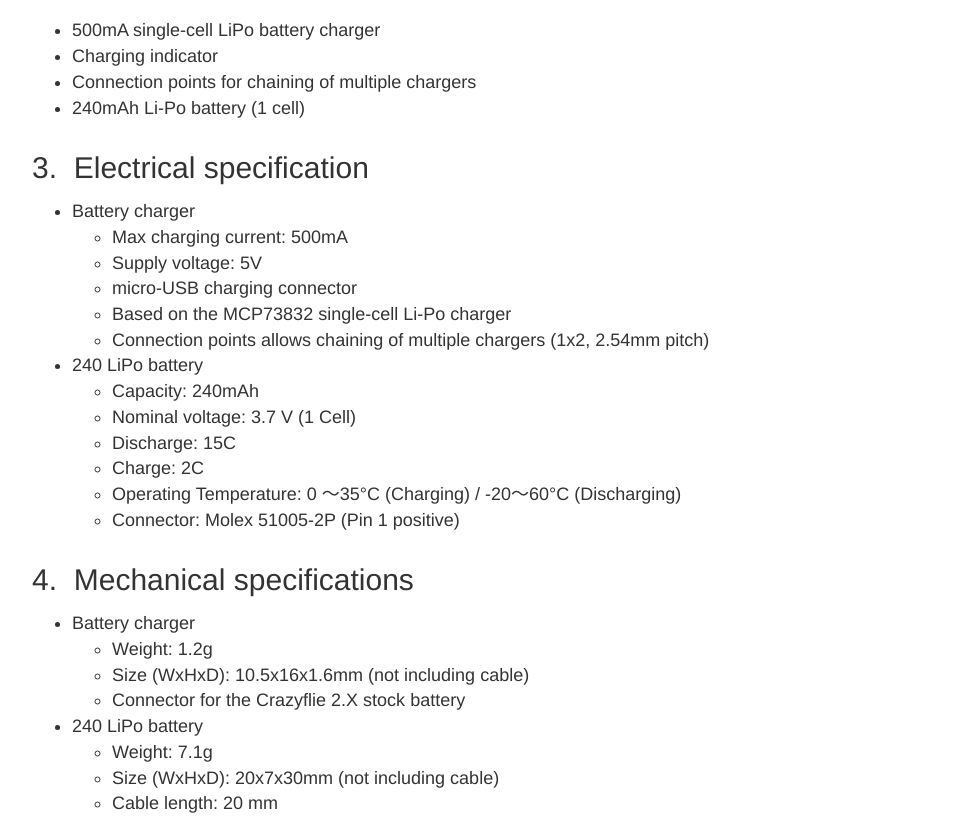
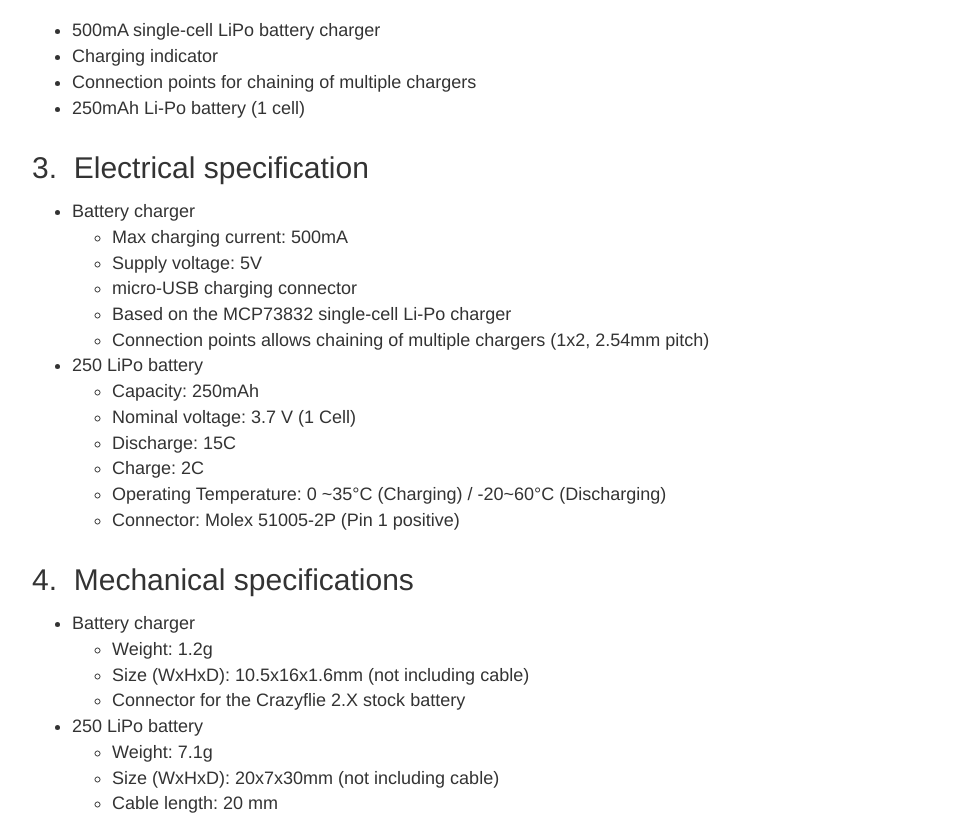
Before and after one commit to bitcraze/hardware, a Jekyll site: the page built from src/products/lipo-charger-500ma-w-battery/datasheet/index.md, in a window 1280 px wide and 1400 px high, scrolled down 586 px. Shown: the part 162-984 px from the top of the window, without its empty margins (23-995 px from the left). Built offline with Jekyll 4.4.1, drawn with Linux system fonts in a browser that asks for light colours; some of the changed text lies outside the part shown.

Commit message:
Updated battery capacity (closes #11)

```diff
--- a/src/products/lipo-charger-500ma-w-battery/datasheet/index.md
+++ b/src/products/lipo-charger-500ma-w-battery/datasheet/index.md
@@ -1,8 +1,8 @@
 ---
 layout: datasheet-base
-title: 240mAh LiPo battery including 500mA USB charger
+title: 250mAh LiPo battery including 500mA USB charger
 sku: 110060403
-version: 1
+version: 2
 status: active
 ---
 
@@ -19,7 +19,7 @@ If you’re a bit handy with a soldering iron you can even solder multiple charg
 * 500mA single-cell LiPo battery charger
 * Charging indicator
 * Connection points for chaining of multiple chargers
-* 240mAh Li-Po battery (1 cell)
+* 250mAh Li-Po battery (1 cell)
 
 ## Electrical specification
 
@@ -29,12 +29,12 @@ If you’re a bit handy with a soldering iron you can even solder multiple charg
   * micro-USB charging connector
   * Based on the MCP73832 single-cell Li-Po charger
   * Connection points allows chaining of multiple chargers (1x2, 2.54mm pitch)
-* 240 LiPo battery
-  * Capacity: 240mAh
+* 250 LiPo battery
+  * Capacity: 250mAh
   * Nominal voltage: 3.7 V (1 Cell)
   * Discharge: 15C
   * Charge: 2C
-  * Operating Temperature: 0 ～35°C (Charging) / -20～60°C (Discharging)
+  * Operating Temperature: 0 ~35°C (Charging) / -20~60°C (Discharging)
   * Connector: Molex 51005-2P (Pin 1 positive)
 
 ## Mechanical specifications
@@ -43,7 +43,7 @@ If you’re a bit handy with a soldering iron you can even solder multiple charg
   * Weight: 1.2g
   * Size (WxHxD): 10.5x16x1.6mm (not including cable)
   * Connector for the Crazyflie 2.X stock battery
-* 240 LiPo battery
+* 250 LiPo battery
   * Weight: 7.1g
   * Size (WxHxD): 20x7x30mm (not including cable)
   * Cable length: 20 mm
@@ -55,7 +55,7 @@ If you’re a bit handy with a soldering iron you can even solder multiple charg
 ## Package contents
 
 * 1 x LiPo battery charger
-* 1 x 240mAh LiPo battery
+* 1 x 250mAh LiPo battery
 
 ## Errata
 
@@ -70,3 +70,4 @@ If you’re a bit handy with a soldering iron you can even solder multiple charg
 | Version | Comment | Date |
 | ------- | ------- | ---- |
 | 1 | Initial release | 2020-05-14 |
+| 2 | Corrected battery capacity from 240mAh to 250mAh | 2021-02-24 |
```
